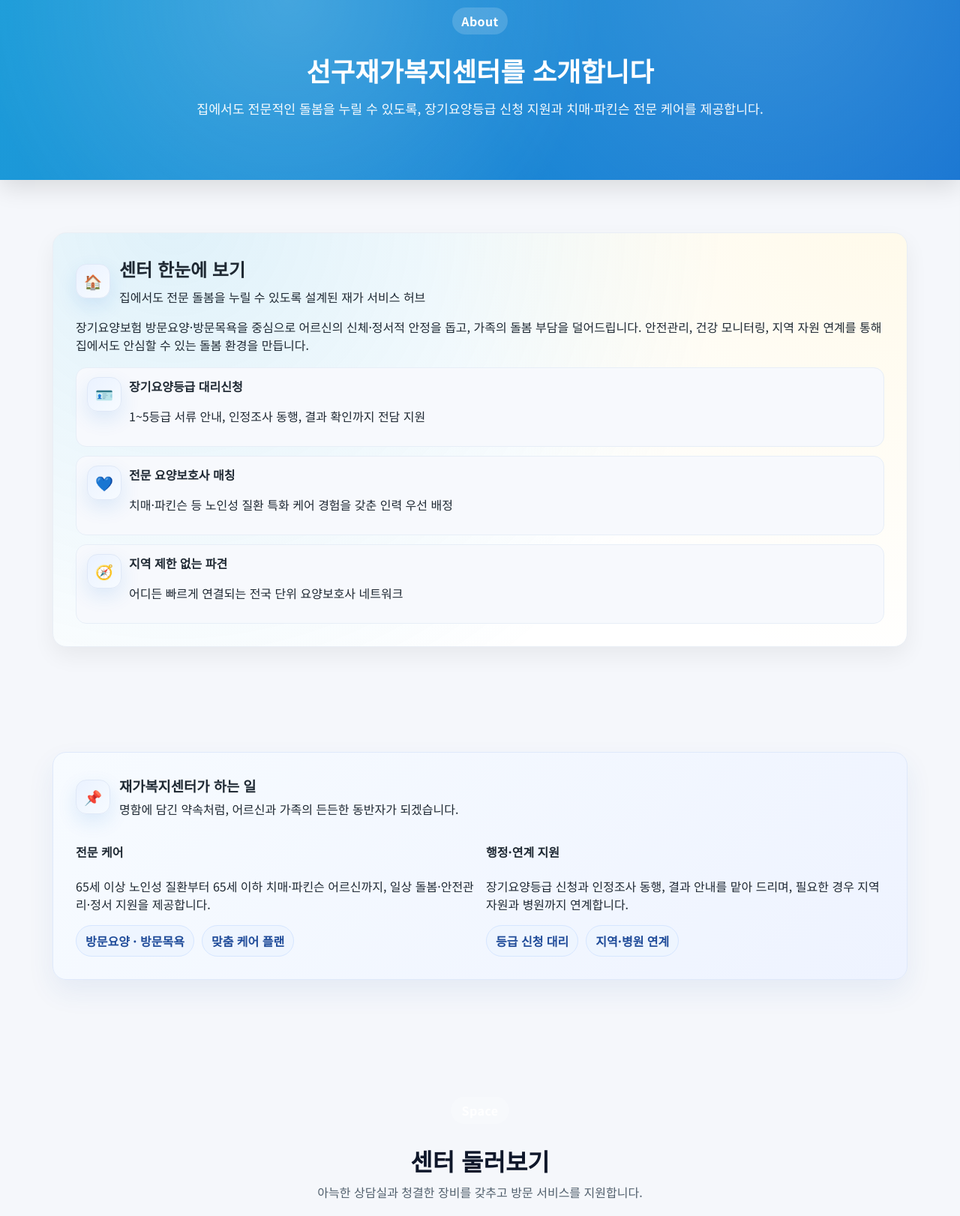
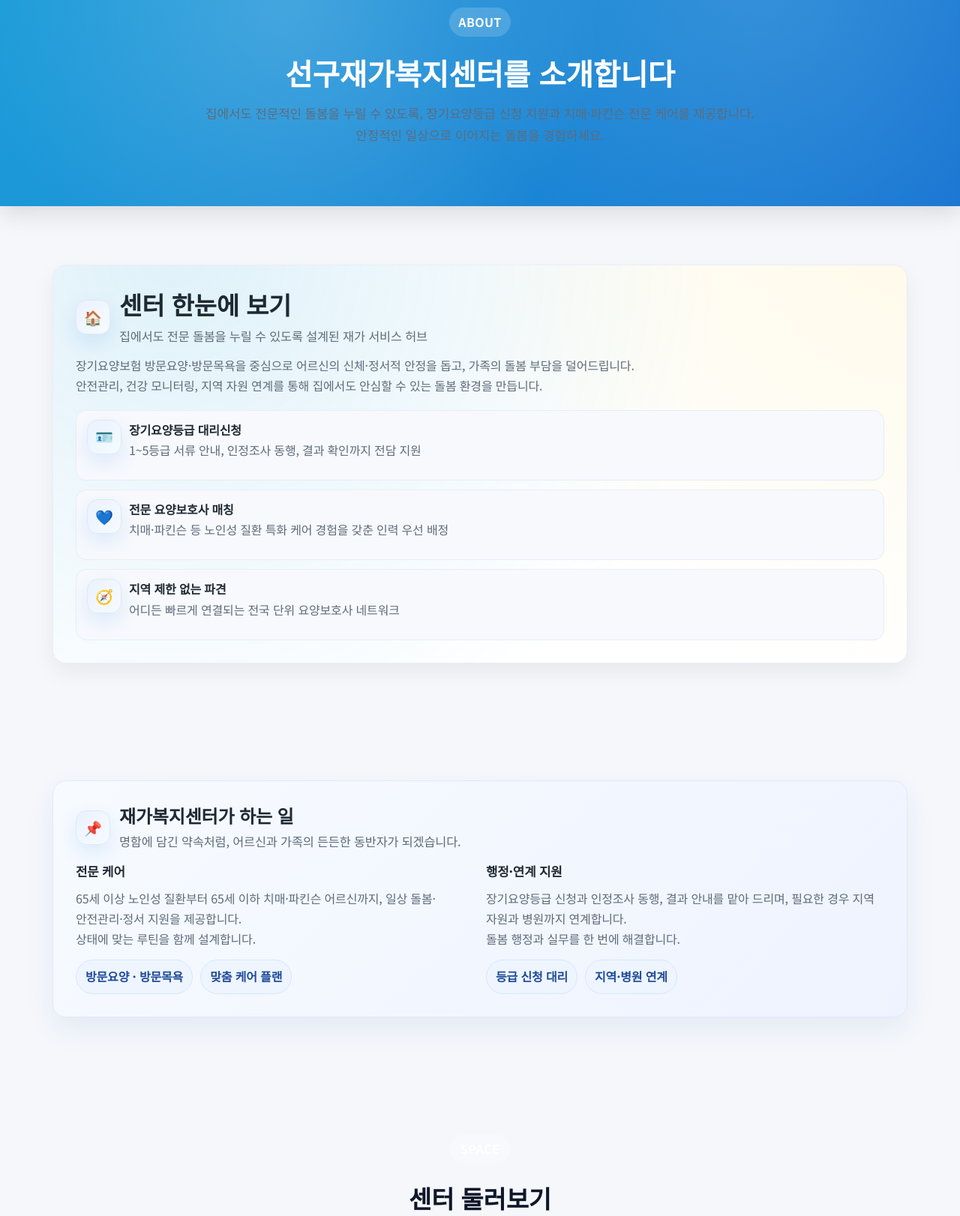
Before and after one commit to minji0626/NewSunguJaega, a plain HTML site: page about.html in a window 1280 px wide. Shown: the part 160-1782 px from the top of the page at 75% size. Drawn offline with Linux system fonts and the light colour scheme.

Commit message:
Refine typography and responsive line breaks

```diff
--- a/about.html
+++ b/about.html
@@ -51,7 +51,7 @@
             <div class="hero-inner">
                 <span class="eyebrow">About</span>
                 <h1>선구재가복지센터를 소개합니다</h1>
-                <p>집에서도 전문적인 돌봄을 누릴 수 있도록, 장기요양등급 신청 지원과 치매·파킨슨 전문 케어를 제공합니다.</p>
+                <p>집에서도 전문적인 돌봄을 누릴 수 있도록, 장기요양등급 신청 지원과 치매·파킨슨 전문 케어를 제공합니다.<br class="desktop-break" />안정적인 일상으로 이어지는 돌봄을 경험하세요.</p>
             </div>
         </section>
 
@@ -64,7 +64,7 @@
                         <p class="subtitle" style="margin:8px 0 0;">집에서도 전문 돌봄을 누릴 수 있도록 설계된 재가 서비스 허브</p>
                     </div>
                 </div>
-                <p>장기요양보험 방문요양·방문목욕을 중심으로 어르신의 신체·정서적 안정을 돕고, 가족의 돌봄 부담을 덜어드립니다. 안전관리, 건강 모니터링, 지역 자원 연계를 통해 집에서도 안심할 수 있는 돌봄 환경을 만듭니다.</p>
+                <p>장기요양보험 방문요양·방문목욕을 중심으로 어르신의 신체·정서적 안정을 돕고, 가족의 돌봄 부담을 덜어드립니다.<br class="desktop-break" />안전관리, 건강 모니터링, 지역 자원 연계를 통해 집에서도 안심할 수 있는 돌봄 환경을 만듭니다.</p>
                 <ul class="icon-list">
                     <li>
                         <span class="icon-badge" aria-hidden="true">🪪</span>
@@ -103,7 +103,7 @@
                 <div class="two-column-grid">
                     <div>
                         <h4>전문 케어</h4>
-                        <p>65세 이상 노인성 질환부터 65세 이하 치매·파킨슨 어르신까지, 일상 돌봄·안전관리·정서 지원을 제공합니다.</p>
+                        <p>65세 이상 노인성 질환부터 65세 이하 치매·파킨슨 어르신까지, 일상 돌봄·안전관리·정서 지원을 제공합니다.<br class="desktop-break" />상태에 맞는 루틴을 함께 설계합니다.</p>
                         <ul class="pill-list">
                             <li>방문요양 · 방문목욕</li>
                             <li>맞춤 케어 플랜</li>
@@ -111,7 +111,7 @@
                     </div>
                     <div>
                         <h4>행정·연계 지원</h4>
-                        <p>장기요양등급 신청과 인정조사 동행, 결과 안내를 맡아 드리며, 필요한 경우 지역 자원과 병원까지 연계합니다.</p>
+                        <p>장기요양등급 신청과 인정조사 동행, 결과 안내를 맡아 드리며, 필요한 경우 지역 자원과 병원까지 연계합니다.<br class="desktop-break" />돌봄 행정과 실무를 한 번에 해결합니다.</p>
                         <ul class="pill-list">
                             <li>등급 신청 대리</li>
                             <li>지역·병원 연계</li>
--- a/assets/style.css
+++ b/assets/style.css
@@ -19,6 +19,49 @@ body {
     font-family: "Noto Sans KR", sans-serif;
     color: var(--ink);
     background: var(--bg);
+    line-height: 1.7;
+    word-break: keep-all;
+    letter-spacing: -0.01em;
+}
+
+h1 {
+    font-size: clamp(1.9rem, 2.2vw + 1.1rem, 3rem);
+    line-height: 1.3;
+    margin: 0 0 14px;
+}
+
+h2 {
+    font-size: clamp(1.5rem, 1.2vw + 1.1rem, 2.25rem);
+    line-height: 1.32;
+    margin: 0 0 12px;
+}
+
+h3 {
+    font-size: clamp(1.2rem, 0.9vw + 1rem, 1.5rem);
+    line-height: 1.32;
+    margin: 0 0 10px;
+}
+
+h4 {
+    font-size: 1.05rem;
+    margin: 0 0 8px;
+}
+
+p {
+    margin: 0 0 14px;
+    font-size: 1rem;
+    color: var(--muted);
+}
+
+.subtitle {
+    font-size: 1.02rem;
+    line-height: 1.65;
+    color: var(--muted);
+}
+
+.eyebrow {
+    letter-spacing: 0.06em;
+    text-transform: uppercase;
 }
 
 a {
@@ -266,15 +309,15 @@ img {
 }
 
 .hero-content h1 {
-    font-size: 2.8rem;
-    margin: 12px 0;
-    line-height: 1.3;
+    font-size: clamp(2rem, 2.4vw + 1rem, 3rem);
+    margin: 10px 0 12px;
+    line-height: 1.28;
 }
 
 .hero-content .subtitle {
-    font-size: 1.15rem;
+    font-size: 1.08rem;
     opacity: 0.92;
-    line-height: 1.7;
+    line-height: 1.68;
 }
 
 .eyebrow {
@@ -364,15 +407,18 @@ img {
 }
 
 .page-hero h1 {
-    margin: 12px 0 10px;
-    font-size: 2.2rem;
+    margin: 12px auto 12px;
+    font-size: clamp(1.8rem, 1.6vw + 1.2rem, 2.6rem);
+    line-height: 1.32;
+    max-width: 780px;
 }
 
 .page-hero p {
-    margin: 0;
-    font-size: 1.08rem;
-    line-height: 1.8;
+    margin: 0 auto;
+    font-size: 1.06rem;
+    line-height: 1.75;
     opacity: 0.95;
+    max-width: 880px;
 }
 
 .content-card {
@@ -644,28 +690,38 @@ img {
 
 .glow-card > * { position: relative; z-index: 1; }
 
+.desktop-break {
+    display: none;
+}
+
+@media (min-width: 900px) {
+    .desktop-break { display: block; }
+}
+
 /* 공통 섹션 */
 .section {
     max-width: 1180px;
     margin: 0 auto;
-    padding: 70px 20px;
+    padding: 78px 20px;
 }
 
 .section-title {
     text-align: center;
-    margin-bottom: 32px;
+    margin: 0 auto 32px;
+    max-width: 960px;
 }
 
 .section-title h2 {
-    font-size: 2rem;
-    margin: 10px 0 6px;
+    margin: 10px auto 8px;
     color: #0f172a;
+    max-width: 820px;
 }
 
 .section-title .subtitle {
-    margin: 0;
+    margin: 0 auto;
+    max-width: 900px;
     color: #52606d;
-    line-height: 1.7;
+    line-height: 1.65;
 }
 
 /* Intro */
```
Also changed, not shown: greeting.html (+4 -4 lines), index.html (+8 -8 lines), location.html (+2 -2 lines), process.html (+3 -3 lines), services.html (+6 -6 lines).
